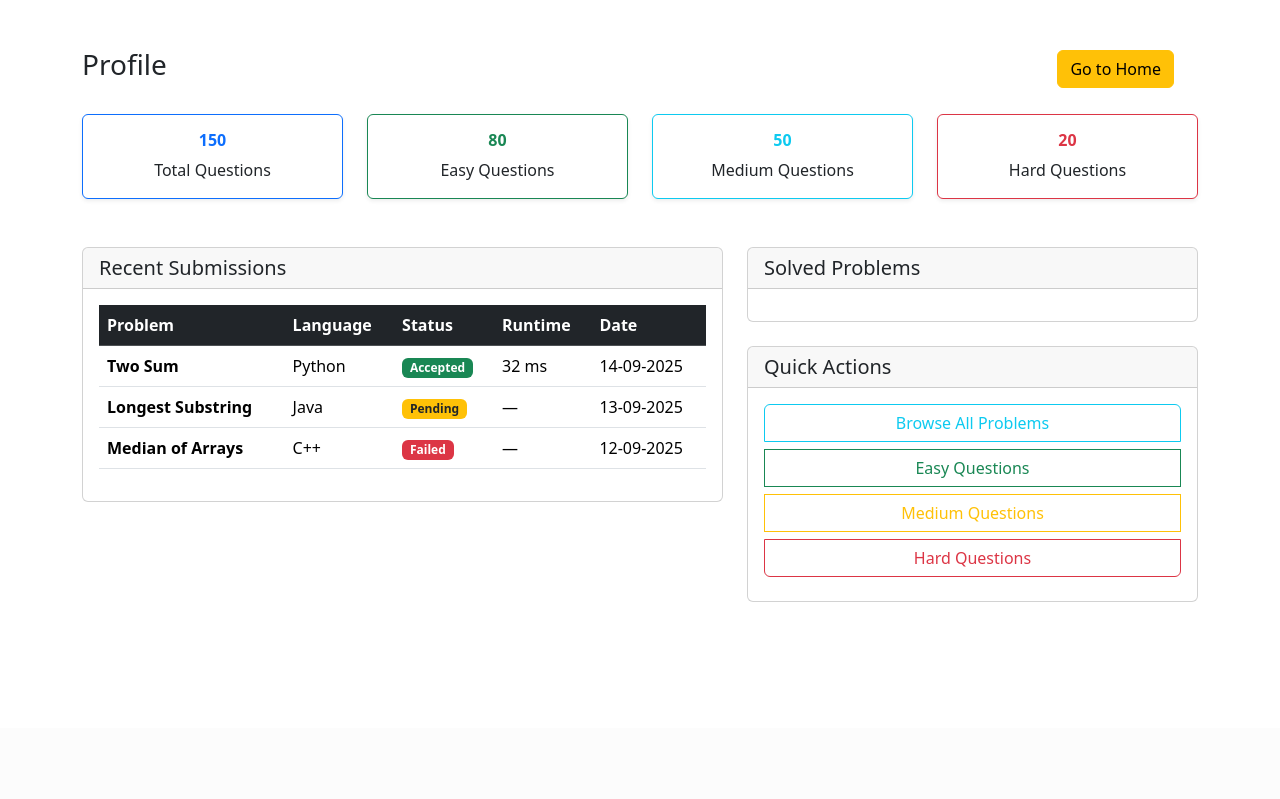
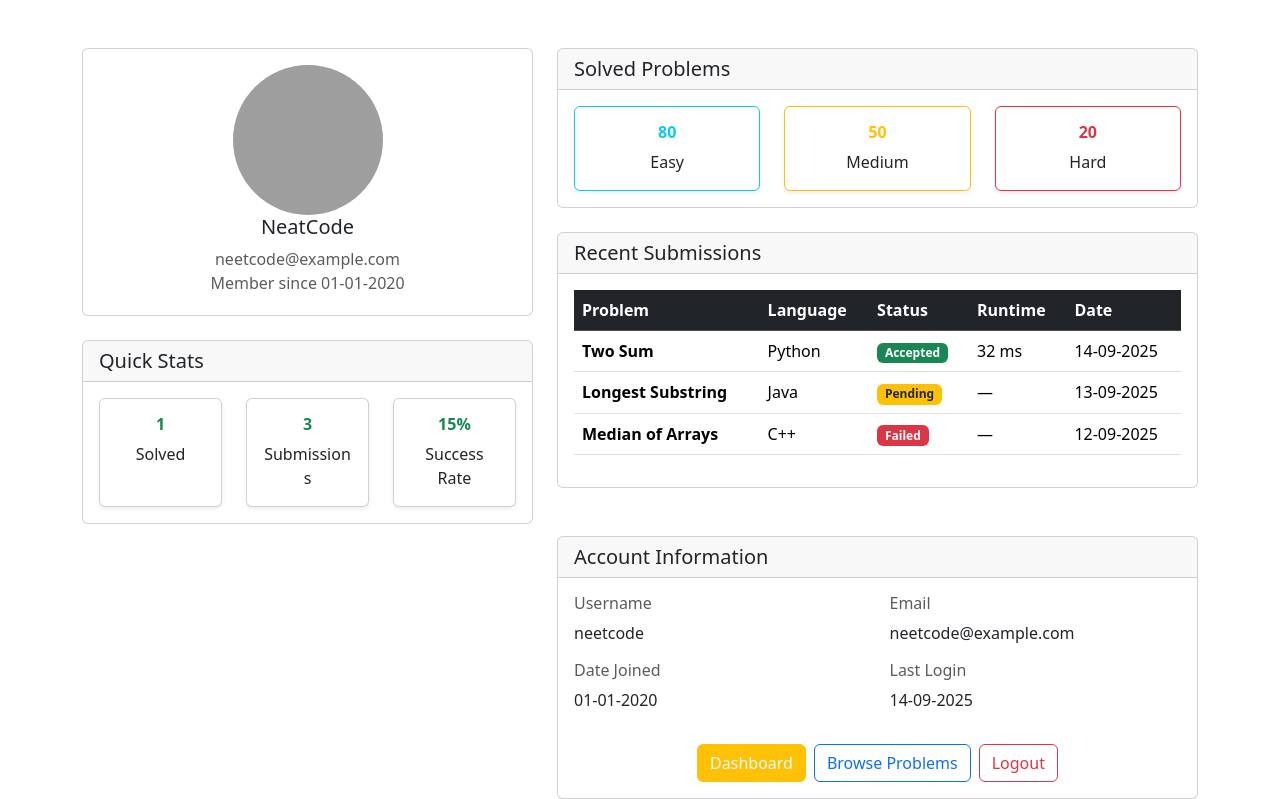
Before and after one commit to tanyamaheshwari15/neatcode-django, a Django app: page /profile/ in a window 1280 px wide. Shown: the part 72-871 px from the top of the page. Before the commit the page ends 674 px from the top, so only its background shows below. Run offline with Django 5.2, Linux system fonts and the light colour scheme; grey boxes are pictures that could not be loaded.

Commit message:
frontend-profile

```diff
--- a/core/templates/core/profile.html
+++ b/core/templates/core/profile.html
@@ -1,53 +1,96 @@
-{% extends "core/base.html" %}
-{% block title %}Profile - NeatCode{% endblock %}
+{% extends "core/base.html" %} {% block title %}Profile - NeatCode{% endblock %}
 {% block content %}
-<div class="container mt-5">
-   <div class="d-flex justify-content-between align-items-center mb-4">
-        <h3>Profile</h3>
-        <a href="{% url 'home' %}" class="btn btn-warning me-4">Go to Home</a>
-    </div>
-    <div class="row text-center g-4">
-    <div class="col-3">
-      <div class="card shadow-sm h-100 border-primary">
-        <div class="card-body">
-          <h6 class="card-title text-primary fw-bold">150</h6>
-          <p class="card-text">Total Questions</p>
+
+<!-- Submissions -->
+<div class="mt-5 container">
+  <div class="row g-4">
+    <!-- Left Column (smaller now) -->
+    <div class="col-md-5">
+      <div class="card mb-4">
+        <div class="card-body text-center">
+          <div>
+            <img
+              src="https://shayari-in-english.com/wp-content/uploads/2025/07/Stylish-DP-for-Girls.jpg"
+              alt="avatar"
+              class="rounded-circle img-fluid"
+              style="width: 150px; height: 150px; object-fit: cover"
+            />
+            <h5>NeatCode</h5>
+            <p class="text-muted mb-1">neetcode@example.com
+              <br> Member since 01-01-2020
+            </p>
           </div>
         </div>
       </div>
-    <div class="col-3">
-      <div class="card shadow-sm h-100 border-success">
+      <div class="card mb-4">
+        <h5 class="card-header">Quick Stats</h5>
         <div class="card-body">
-          <h6 class="card-title text-success fw-bold">80</h6>
-          <p class="card-text">Easy Questions</p>
+          <div class="row text-center">
+            <div class="col-4">
+              <div class="card shadow-sm h-100">
+                <div class="card-body">
+                  <h6 class="card-title text-success fw-bold">1</h6>
+                  <p class="card-text">Solved</p>
                 </div>
               </div>
             </div>
-    <div class="col-3">
-      <div class="card shadow-sm h-100 border-info">
+            <div class="col-4">
+              <div class="card shadow-sm h-100">
                 <div class="card-body">
-          <h6 class="card-title text-info fw-bold">50</h6>
-          <p class="card-text">Medium Questions</p>
+                  <h6 class="card-title text-success fw-bold">3</h6>
+                  <p class="card-text">Submissions</p>
                 </div>
               </div>
             </div>
-    <div class="col-3">
-      <div class="card shadow-sm h-100 border-danger">
+            <div class="col-4">
+              <div class="card shadow-sm h-100">
                 <div class="card-body">
-          <h6 class="card-title text-danger fw-bold">20</h6>
-          <p class="card-text">Hard Questions</p>
+                  <h6 class="card-title text-success fw-bold">15%</h6>
+                  <p class="card-text">Success Rate</p>
+                </div>
+              </div>
             </div>
           </div>
         </div>
       </div>
     </div>
 
-<!-- Submissions -->
-<div class="mt-5 container">
-  <div class="row g-4">
+    <!-- Right Column (bigger now) -->
+    <div class="col-md-7 d-flex flex-column gap-4">
+      <!-- Solved Problems -->
+      <div class="card">
+        <h5 class="card-header">Solved Problems</h5>
+        <div class="card-body">
+          <div class="row text-center">
+            <div class="col-4">
+              <div class="card shadow-sm h-100 border-info">
+                <div class="card-body">
+                  <h6 class="card-title text-info fw-bold">80</h6>
+                  <p class="card-text">Easy</p>
+                </div>
+              </div>
+            </div>
+            <div class="col-4">
+              <div class="card shadow-sm h-100 border-warning">
+                <div class="card-body">
+                  <h6 class="card-title text-warning fw-bold">50</h6>
+                  <p class="card-text">Medium</p>
+                </div>
+              </div>
+            </div>
+            <div class="col-4">
+              <div class="card shadow-sm h-100 border-danger">
+                <div class="card-body">
+                  <h6 class="card-title text-danger fw-bold">20</h6>
+                  <p class="card-text">Hard</p>
+                </div>
+              </div>
+            </div>
+          </div>
+        </div>
+      </div>
 
-    <!-- First Card: Big Left Card -->
-    <div class="col-md-7">
+      <!-- Recent Submissions -->
       <div class="card mb-4">
         <h5 class="card-header">Recent Submissions</h5>
         <div class="card-body">
@@ -73,7 +116,9 @@
                 <tr>
                   <th scope="row">Longest Substring</th>
                   <td>Java</td>
-                  <td><span class="badge bg-warning text-dark">Pending</span></td>
+                  <td>
+                    <span class="badge bg-warning text-dark">Pending</span>
+                  </td>
                   <td>—</td>
                   <td>13-09-2025</td>
                 </tr>
@@ -89,33 +134,46 @@
           </div>
         </div>
       </div>
+
+      <!-- Account Information -->
+      <div class="card">
+        <h5 class="card-header">Account Information</h5>
+        <div class="card-body">
+          <div class="row">
+            <div class="col-sm-6">
+              <h6 class="text-muted">Username</h6>
+              <p class="mb-3">neetcode</p>
             </div>
-
-    <!-- Right Column: Second and Third Cards -->
-    <div class="col-md-5 d-flex flex-column gap-4">
-      <!-- Second Card -->
-      <div class="card">
-        <h5 class="card-header">Solved Problems</h5>
-        <div class="card-body">
-
+            <div class="col-sm-6">
+              <h6 class="text-muted">Email</h6>
+              <p class="mb-3">neetcode@example.com</p>
             </div>
           </div>
 
-      <!-- Third Card -->
-      <div class="card">
-        <h5 class="card-header">Quick Actions</h5>
-        <div class="card-body">
-          <div class="btn-group-vertical w-100" role="group" aria-label="Quick Actions">
-            <a href="#" class="btn btn-outline-info mb-2">Browse All Problems</a>
-            <a href="#" class="btn btn-outline-success mb-2">Easy Questions</a>
-            <a href="#" class="btn btn-outline-warning mb-2">Medium Questions</a>
-            <a href="#" class="btn btn-outline-danger mb-2">Hard Questions</a>
+          <div class="row">
+            <div class="col-sm-6">
+              <h6 class="text-muted">Date Joined</h6>
+              <p class="mb-3">01-01-2020</p>
+            </div>
+            <div class="col-sm-6">
+              <h6 class="text-muted">Last Login</h6>
+              <p class="mb-3">14-09-2025</p>
+            </div>
+          </div>
+
+          <div class="d-grid gap-2 d-md-flex justify-content-md-center mt-3">
+            <a href="{% url 'dashboard' %}" class="btn btn-warning text-light"
+              >Dashboard</a
+            >
+            <a href="#" class="btn btn-outline-primary">Browse Problems</a>
+            <a href="{% url 'logout' %}" class="btn btn-outline-danger"
+              >Logout</a
+            >
+          </div>
+        </div>
       </div>
     </div>
   </div>
 </div>
 
-  </div>
-</div>
-
 {% endblock %}
```
Lines whose indentation alone changed are shown as unchanged.
